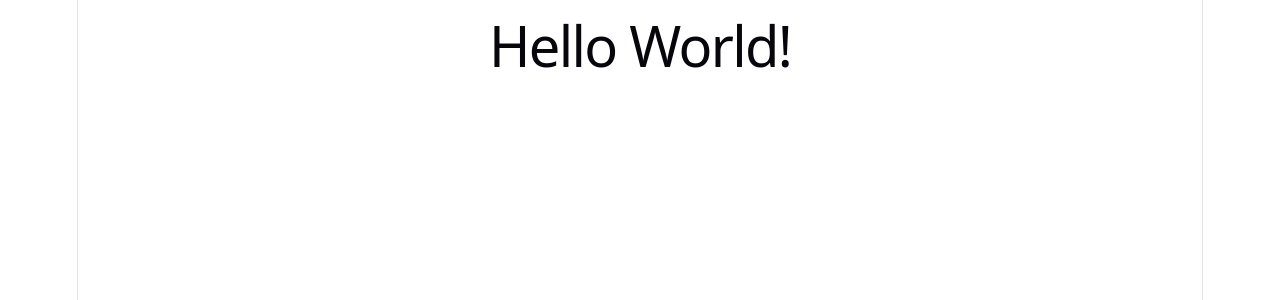
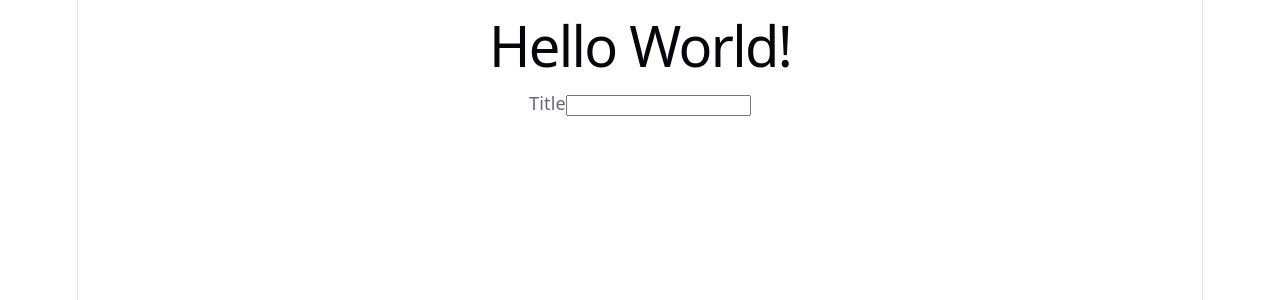
Before and after one commit to DimsuCodes/Task-Dashboard, a React (Vite) app: page / in a window 1280 px wide. Shown: the top 300 px of the page. Built offline with nearby package versions, Linux system fonts and the light colour scheme.

Commit message:
Added text area and tile part for the taskForm

```diff
--- a/src/App.tsx
+++ b/src/App.tsx
@@ -1,9 +1,11 @@
+import { TaskForm } from "./components/TaskForm/TaskForm";
 
 
 export default function App () {
   return (
     <div>
     <h1>Hello World!</h1>
+    <TaskForm/>
     </div>
   )
 }
--- a/src/components/TaskForm/TaskForm.tsx
+++ b/src/components/TaskForm/TaskForm.tsx
@@ -8,10 +8,36 @@
 
 
 
-export function TaskForm() {
-    return(
+import { useState } from 'react';
+import type { TaskFormData, FormErrors, TaskFormProps } from '../../types';
+import { validateTask } from '../../utils/taskUtils';
+
+// A blank slip, used to start (and reset) the form
+const emptyForm: TaskFormData = {
+    title: '',
+    description: '',
+    status: 'pending',     // which status should a new task start with?
+    priority: 'low',   // pick a sensible default
+    dueDate: '',
+};
+
+export function TaskForm({ onSubmit }: TaskFormProps) {
+    const [formData, setFormData] = useState<TaskFormData>(emptyForm);
+    const [errors, setErrors] = useState<FormErrors>({});
+
+    // Updates the one field that changed, matched by the input's "name"
+    const handleChange = (
+        e: React.ChangeEvent<HTMLInputElement | HTMLTextAreaElement | HTMLSelectElement>
+    ) => {
+        const { name, value } = e.target;
+        setFormData({ ...formData, [name]: value });
+    };
+
+    return (
         <form>
-
+            <label htmlFor="title">Title</label>
+            <input id="title" name="title" value={formData.title} onChange={handleChange} />
+            {errors.title && <p>{errors.title}</p>}
         </form>
-    )
+    );
 }
--- a/src/types/index.ts
+++ b/src/types/index.ts
@@ -57,3 +57,7 @@ export interface FormErrors {
   title?: string;
   dueDate?: string;
 }
+
+export interface TaskFormProps {
+  onSubmit: (data: TaskFormData) => void;
+}
```
Also changed, not shown: src/utils/taskUtils.ts (+5 -5 lines).
